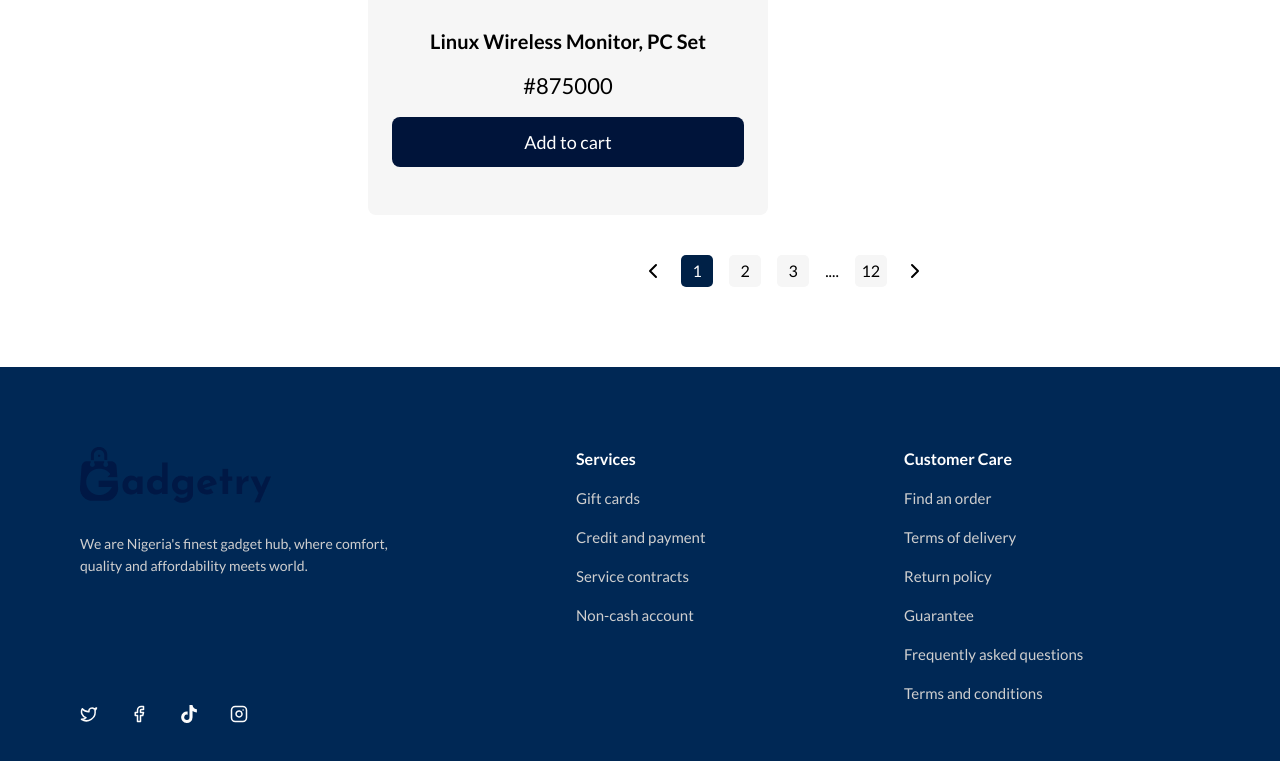
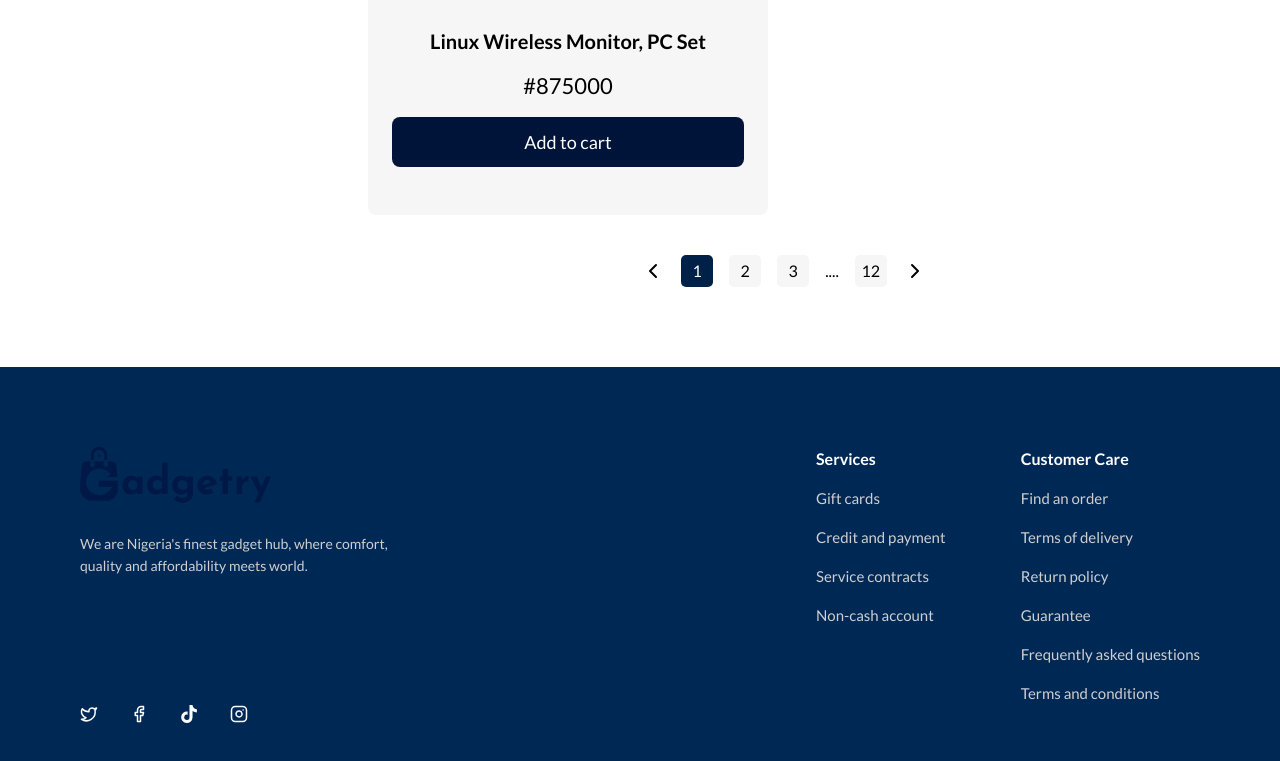
Before and after one commit to PrudentBird/HNG11, a React (Create React App) app in the folder Frontend/Stage_Two_Task/: page / in a window 1280 px wide. Shown: the part 2290-3051 px from the top of the page. Built offline with nearby package versions, Linux system fonts and the light colour scheme; the HTML template or start-up script is replaced by a standard one.

Commit message:
Version History

```diff
--- a/Frontend/Stage_Two_Task/src/components/Footer/Footer.scss
+++ b/Frontend/Stage_Two_Task/src/components/Footer/Footer.scss
@@ -35,10 +35,11 @@
 
         .footerNavWrap {
           display: flex;
+          justify-content: space-between;
           gap: 2rem;
+          width: 24rem;
 
           .footerNav {
-            width: 18.5rem;
             display: flex;
             flex-direction: column;
             gap: 1rem;
@@ -71,19 +72,19 @@
         gap: 2rem;
 
         li {
-            cursor: pointer;
+          cursor: pointer;
 
-            svg {
-                width: 1.125rem;
-                height: 1.125rem;
-            }
+          svg {
+            width: 1.125rem;
+            height: 1.125rem;
+          }
         }
       }
     }
   }
 }
 
-@media screen and (max-width: 768px) {
+@media screen and (max-width: 900px) {
   .footerWrapp {
     .footerWrapped {
       padding: 0 1rem;
@@ -111,3 +112,17 @@
     }
   }
 }
+
+@media screen and (max-width: 500px) {
+  .footerWrapp {
+    .footerWrapped {
+      footer {
+        .footerWrap {
+          .footerNavWrap {
+            width: unset;
+          }
+        }
+      }
+    }
+  }
+}
--- a/Frontend/Stage_Two_Task/src/pages/ProductListing/ProductListing.scss
+++ b/Frontend/Stage_Two_Task/src/pages/ProductListing/ProductListing.scss
@@ -202,7 +202,7 @@
   }
 }
 
-@media screen and (max-width: 768px) {
+@media screen and (max-width: 900px) {
   .productsWrapp {
     .productsWrap {
       padding: 0 1rem 2rem 1rem;
```
